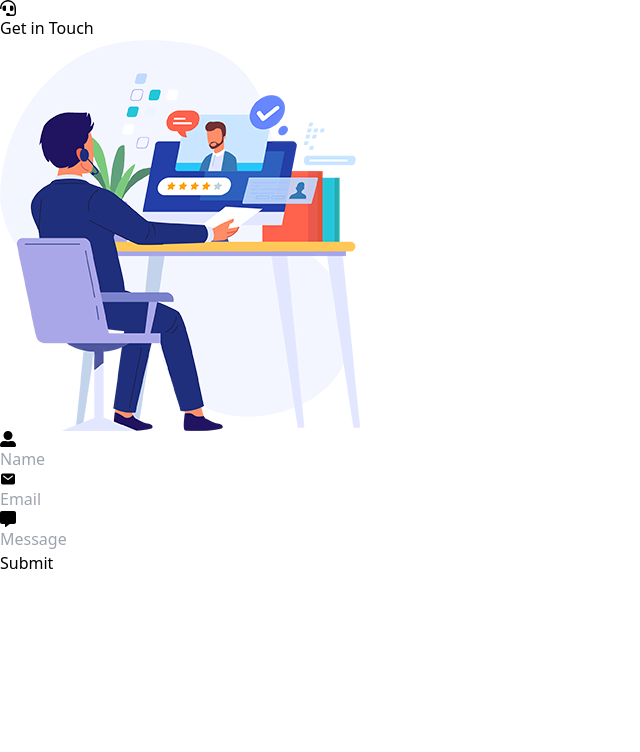
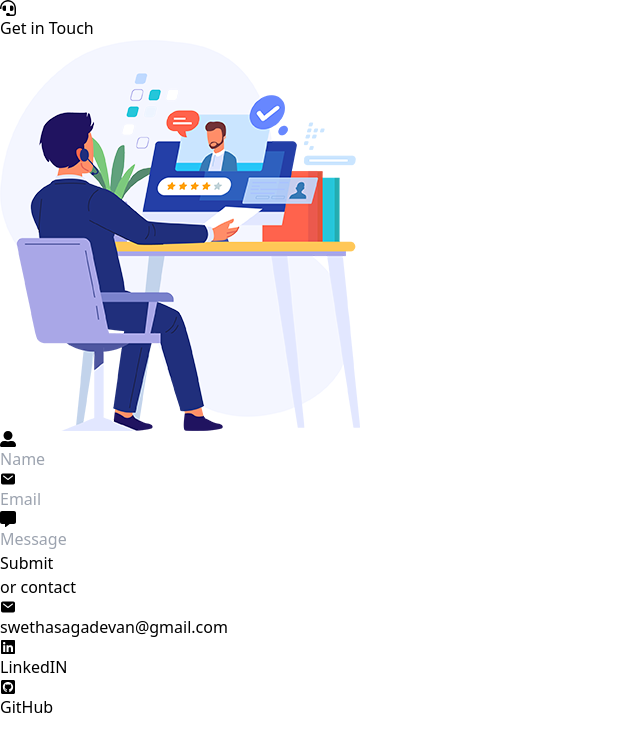
Before and after one commit to swethasagadevan/portfolio-website, a React (Vite) app in the folder frontend-portfolio/: page /contact in a window 1280 px wide. Shown: the top 752 px of the page, without its empty margins (0-640 px from the left). Built offline with nearby package versions, Linux system fonts and the light colour scheme; no server answers.

Commit message:
Enhance Contact component with social links
Added LinkedIn and GitHub contact links to the contact form.

```diff
--- a/frontend-portfolio/src/components/Contact.jsx
+++ b/frontend-portfolio/src/components/Contact.jsx
@@ -1,5 +1,5 @@
 import React from 'react'
-import {FaHeadset, FaUserAlt} from 'react-icons/fa'
+import {FaGithubSquare, FaHeadset, FaLinkedin, FaUserAlt} from 'react-icons/fa'
 import { IoMail } from 'react-icons/io5'
 import contactimg from '../assets/contact1.png'
 import { FaMessage } from 'react-icons/fa6'
@@ -42,6 +42,10 @@ const Contact = () => {
         <div className='flex gap-3 items-center border-2 rounded-lg p-3 mb-4'><IoMail/><input type="text" name="email" onChange={(e)=>setEmail(e.target.value)} placeholder="Email" className='focus:outline-none'/></div>
         <div className='flex gap-3 items-center border-2 rounded-lg p-3 mb-6'><FaMessage/><input type="text" name="message" onChange={(e)=>setMessage(e.target.value)} placeholder="Message" className='focus:outline-none'/></div>
         <input type="submit" className='bg-orange-600 text-white p-2 rounded-lg' />
+        <p className='mt-5'>or contact </p>
+        <p className='flex items-center gap-1 text-blue-400'><IoMail/>swethasagadevan@gmail.com</p>
+        <a href='https://www.linkedin.com/in/swethasagadevan/' className='text-blue-400 flex items-center gap-1'> <FaLinkedin/> LinkedIN </a>
+        <a href='https://github.com/swethasagadevan' className='text-blue-400 flex items-center gap-1'> <FaGithubSquare/> GitHub</a>
       </form>
     </div>
     </div>
```
